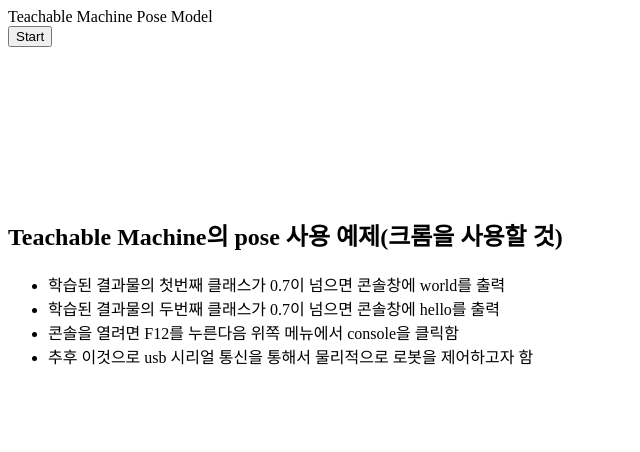
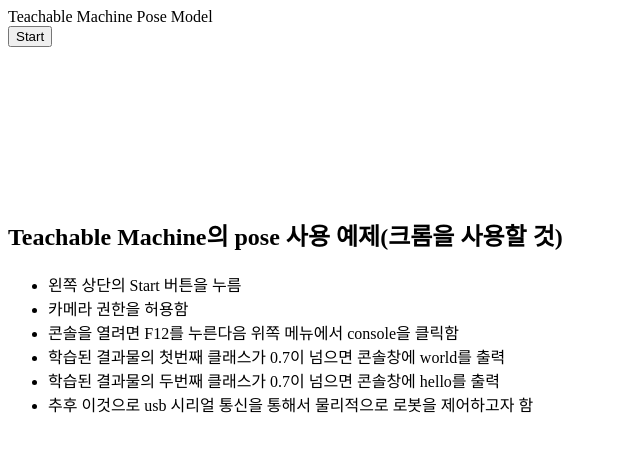
Before and after one commit to mtinet/TM_pose, a plain HTML site: page index.html in a window 1280 px wide. Shown: the whole page, without its empty margins (0-640 px from the left). Drawn offline with Linux system fonts and the light colour scheme.

Commit message:
Update index.html

```diff
--- a/index.html
+++ b/index.html
@@ -89,9 +89,11 @@
 
         <h2>Teachable Machine의 pose 사용 예제(크롬을 사용할 것)</h2>
         <ul>
+            <li>왼쪽 상단의 Start 버튼을 누름</li>
+            <li>카메라 권한을 허용함</li>
+            <li>콘솔을 열려면 F12를 누른다음 위쪽 메뉴에서 console을 클릭함</li>
             <li>학습된 결과물의 첫번째 클래스가 0.7이 넘으면 콘솔창에 world를 출력</li>
             <li>학습된 결과물의 두번째 클래스가 0.7이 넘으면 콘솔창에 hello를 출력</li>
-            <li>콘솔을 열려면 F12를 누른다음 위쪽 메뉴에서 console을 클릭함</li>
             <li>추후 이것으로 usb 시리얼 통신을 통해서 물리적으로 로봇을 제어하고자 함</li>
         </ul>
     </body>
```
